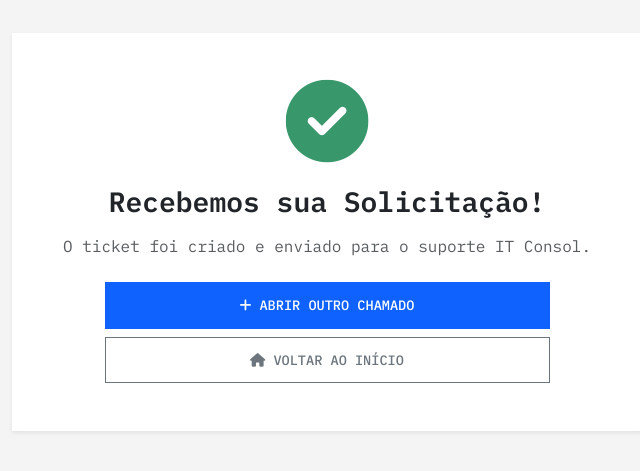
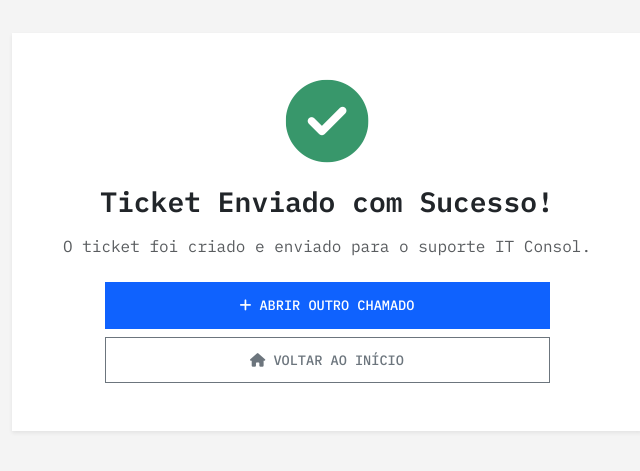
Before and after one commit to Gustavo-Falci/portal_suporte_maximo, a Django app: page /sucesso/ in a window 1280 px wide. Shown: the part 128-599 px from the top of the page, without its empty margins (313-953 px from the left). Run offline with Django 5.2, Linux system fonts and the light colour scheme; the visitor is signed in with stand-in values (Sample User, id 1).

Commit message:
Alterado mensagem de sucesso

```diff
--- a/tickets/templates/tickets/sucesso.html
+++ b/tickets/templates/tickets/sucesso.html
@@ -7,7 +7,7 @@
             <i class="fa-solid fa-circle-check text-success fa-5x fa-beat-fade" style="--fa-beat-fade-opacity: 0.6; --fa-beat-fade-scale: 1.05; --fa-animation-duration: 2s;"></i>
         </div>
 
-        <h2 class="h3 fw-bold mb-3">Recebemos sua Solicitação!</h2>
+        <h2 class="h3 fw-bold mb-3">Ticket Enviado com Sucesso!</h2>
 
         <p class="text-muted mb-4">
             O ticket foi criado e enviado para o suporte IT Consol.<br>
```
